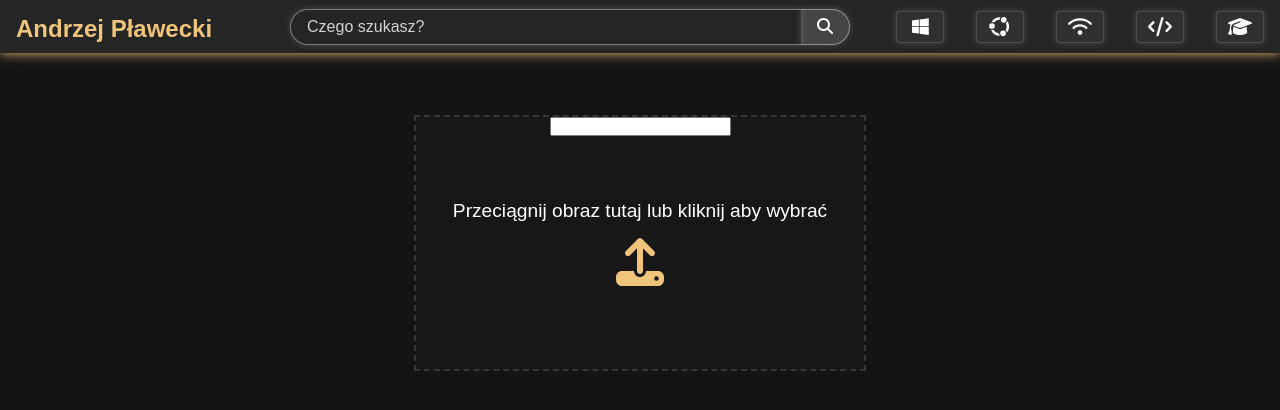
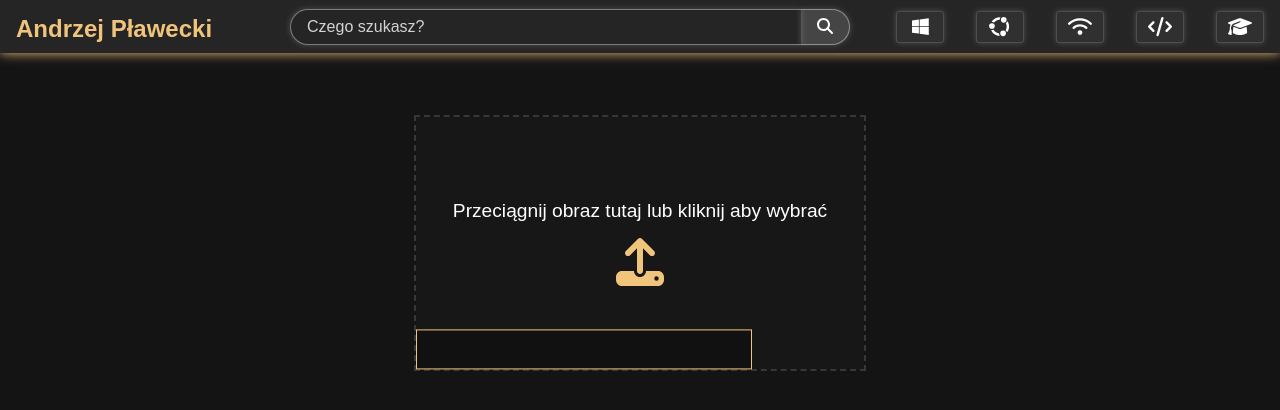
Before and after one commit to viventer/andrew-ponad-frontend, a React (Vite) app: page /post/create in a window 1280 px wide. Shown: the top 410 px of the page. Built offline with nearby package versions, Linux system fonts and the light colour scheme.

Commit message:
added text input

```diff
--- a/src/views/post/components/PostEditor.jsx
+++ b/src/views/post/components/PostEditor.jsx
@@ -12,8 +12,10 @@ export default function PostEditor() {
   return (
     <StyledPostEditor>
       {fileUrl && <ThumbnailBar fileUrl={fileUrl} />}
-      <ImageDropzone fileUrl={fileUrl} setFileUrl={setFileUrl} />
-      <PostTitleInput postTitle={postTitle} />
+      <section>
+        <ImageDropzone fileUrl={fileUrl} setFileUrl={setFileUrl} />
+        <PostTitleInput postTitle={postTitle} />
+      </section>
     </StyledPostEditor>
   );
 }
--- a/src/views/post/styles/ImageDropzone.styled.js
+++ b/src/views/post/styles/ImageDropzone.styled.js
@@ -1,16 +1,7 @@
 import styled from "styled-components";
 
 export const StyledImageDropzone = styled.div`
-  position: absolute;
-  left: 50%;
-  top: 0%;
-  transform: translate(-50%);
-  text-align: center;
-  z-index: 200;
-  width: 90vw;
-  height: calc(0.5625 * 90vw);
-  max-width: 36rem;
-  max-height: 20.25rem;
+  height: 100%;
   outline: 0.15rem dashed rgba(255, 255, 255, 0.15);
   font-size: 1.2rem;
   font-weight: 500;
@@ -84,27 +75,7 @@ export const StyledImageDropzone = styled.div`
     }
   }
 
-  @media (max-width: 1500px) {
-    width: 80vw;
-    height: calc(0.5625 * 80vw);
-    max-width: 32rem;
-    max-height: 18rem;
-  }
-
-  @media (max-width: 1300px) {
-    width: 70vw;
-    height: calc(0.5625 * 70vw);
-    max-width: 28rem;
-    max-height: 15.75rem;
-  }
-
   @media (max-width: 500px) {
-    font-size: 1rem;
-    width: 90vw;
-    height: calc(0.5625 * 90vw);
-    max-width: 36rem;
-    max-height: 20.25rem;
-
     & .icon,
     & .change-icon {
       font-size: 2rem;
--- a/src/views/post/styles/PostEditor.styled.js
+++ b/src/views/post/styles/PostEditor.styled.js
@@ -8,7 +8,46 @@ export const StyledPostEditor = styled.main`
   position: relative;
   margin-top: 4rem;
 
+  & section {
+    position: absolute;
+    left: 50%;
+    top: 0%;
+    transform: translate(-50%);
+    text-align: center;
+    z-index: 200;
+    width: 90vw;
+    height: calc(0.5625 * 90vw);
+    max-width: 36rem;
+    max-height: 20.25rem;
+  }
+
+  @media (max-width: 1500px) {
+    & section {
+      width: 80vw;
+      height: calc(0.5625 * 80vw);
+      max-width: 32rem;
+      max-height: 18rem;
+    }
+  }
+
+  @media (max-width: 1300px) {
+    & section {
+      width: 70vw;
+      height: calc(0.5625 * 70vw);
+      max-width: 28rem;
+      max-height: 15.75rem;
+    }
+  }
+
   @media (max-width: 500px) {
+    & section {
+      font-size: 1rem;
+      width: 90vw;
+      height: calc(0.5625 * 90vw);
+      max-width: 36rem;
+      max-height: 20.25rem;
+    }
+
     margin-top: 3rem;
   }
 `;
@@ -16,4 +55,20 @@ export const StyledPostEditor = styled.main`
 export const StyledPostTitleInput = styled.input`
   position: absolute;
   top: 100%;
+  left: 0;
+  transform: translate(0, -100%);
+  background-color: rgba(0, 0, 0, 0.25);
+  border: solid 0.1rem rgba(241, 196, 123, 1);
+  font-size: 1.5rem;
+  color: white;
+  padding: 0.3rem 0.75rem;
+  font-weight: 500;
+
+  &:focus {
+    outline: none;
+  }
+
+  &:focus-visible {
+    box-shadow: 0 0 1rem rgba(241, 196, 123, 0.75);
+  }
 `;
--- a/src/views/post/styles/ThumbnailBar.styled.js
+++ b/src/views/post/styles/ThumbnailBar.styled.js
@@ -5,6 +5,7 @@ export const StyledThumbnailBar = styled.section`
 
   & img {
     width: 90vw;
+    width: 100%;
     height: calc(0.5625 * 90vw);
     max-width: 36rem;
     max-height: 20.25rem;
--- a/vite.config.js
+++ b/vite.config.js
@@ -5,6 +5,7 @@ import react from "@vitejs/plugin-react";
 export default defineConfig({
   plugins: [react()],
   server: {
-    host: "192.168.100.234",
+    // host: "192.168.100.234",
+    host: "localhost",
   },
 });
```
